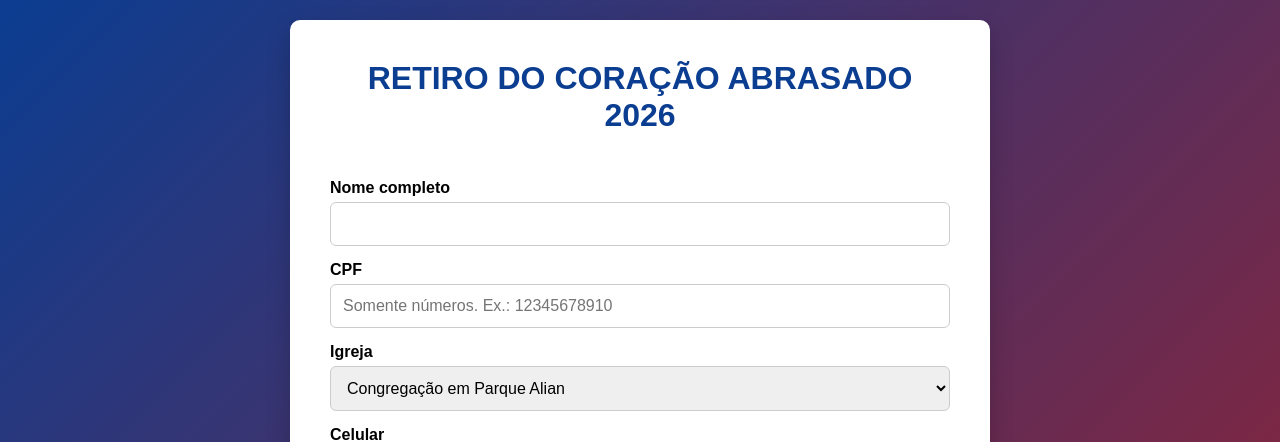
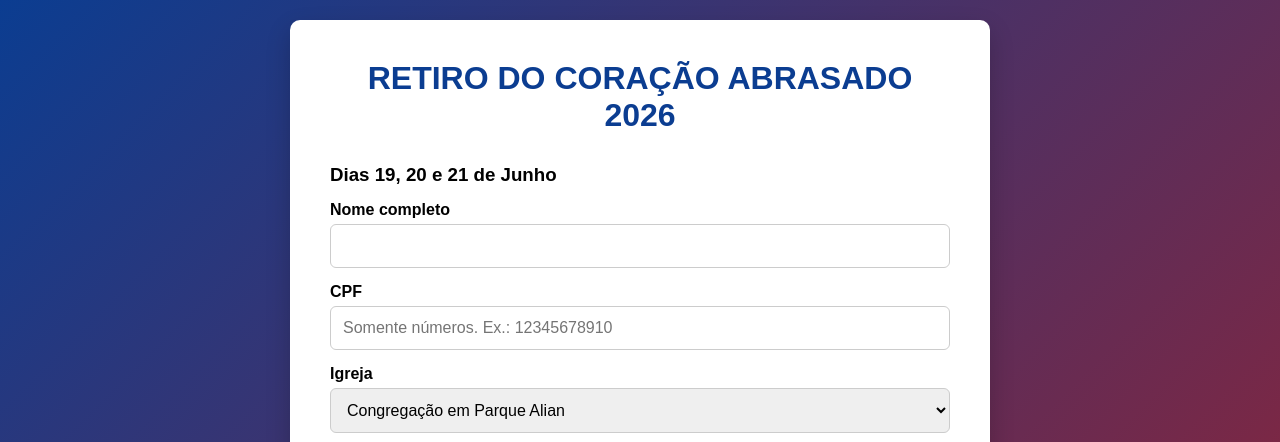
Before and after one commit to FilipeCabralCoutinho/heart_in_fire_event, a Flask app: page / in a window 1280 px wide. Shown: the top 442 px of the page. Run offline with Flask 3, Linux system fonts and the light colour scheme.

Commit message:
feat: event date added

```diff
--- a/templates/index.html
+++ b/templates/index.html
@@ -16,6 +16,7 @@
     <div class="container">
 
         <h1>RETIRO DO CORAÇÃO ABRASADO 2026</h1>
+        <h3>Dias 19, 20 e 21 de Junho</h3>
 
         <form action="/" method="POST" enctype="multipart/form-data">
 
```
